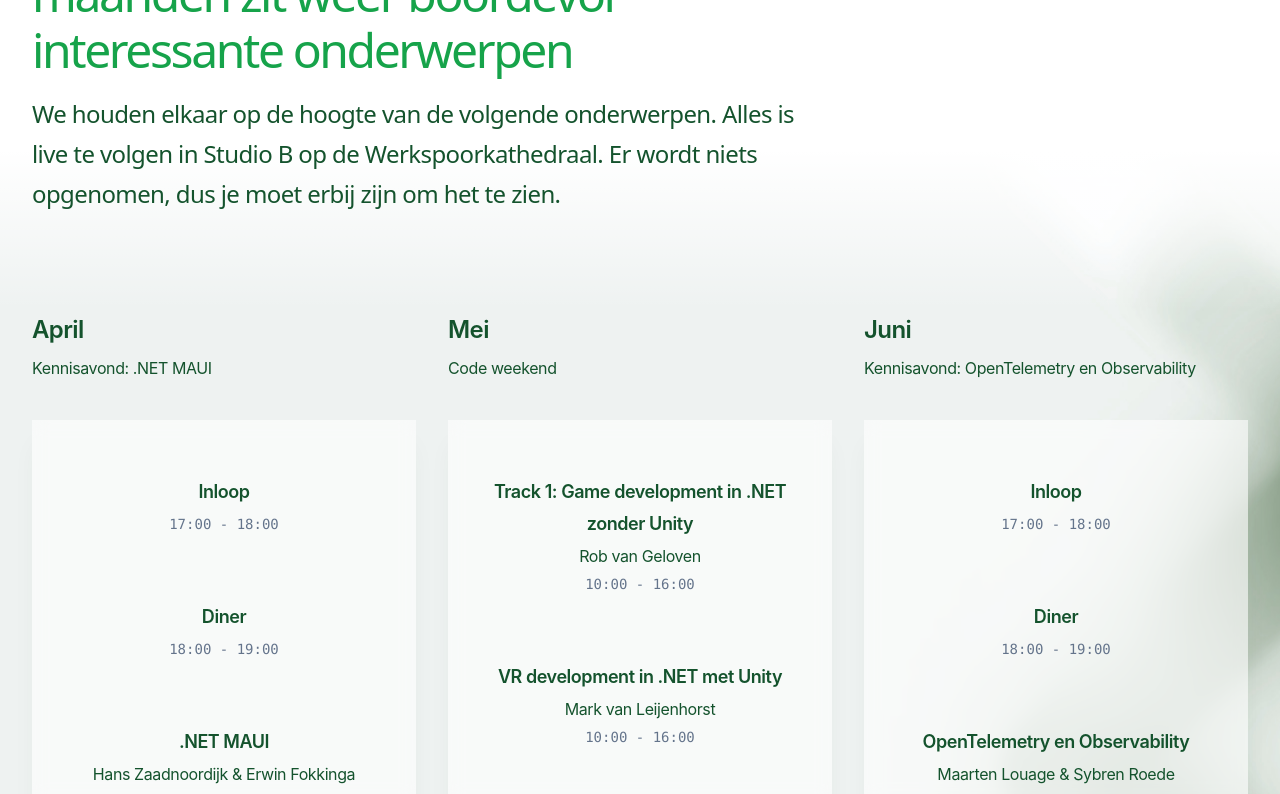
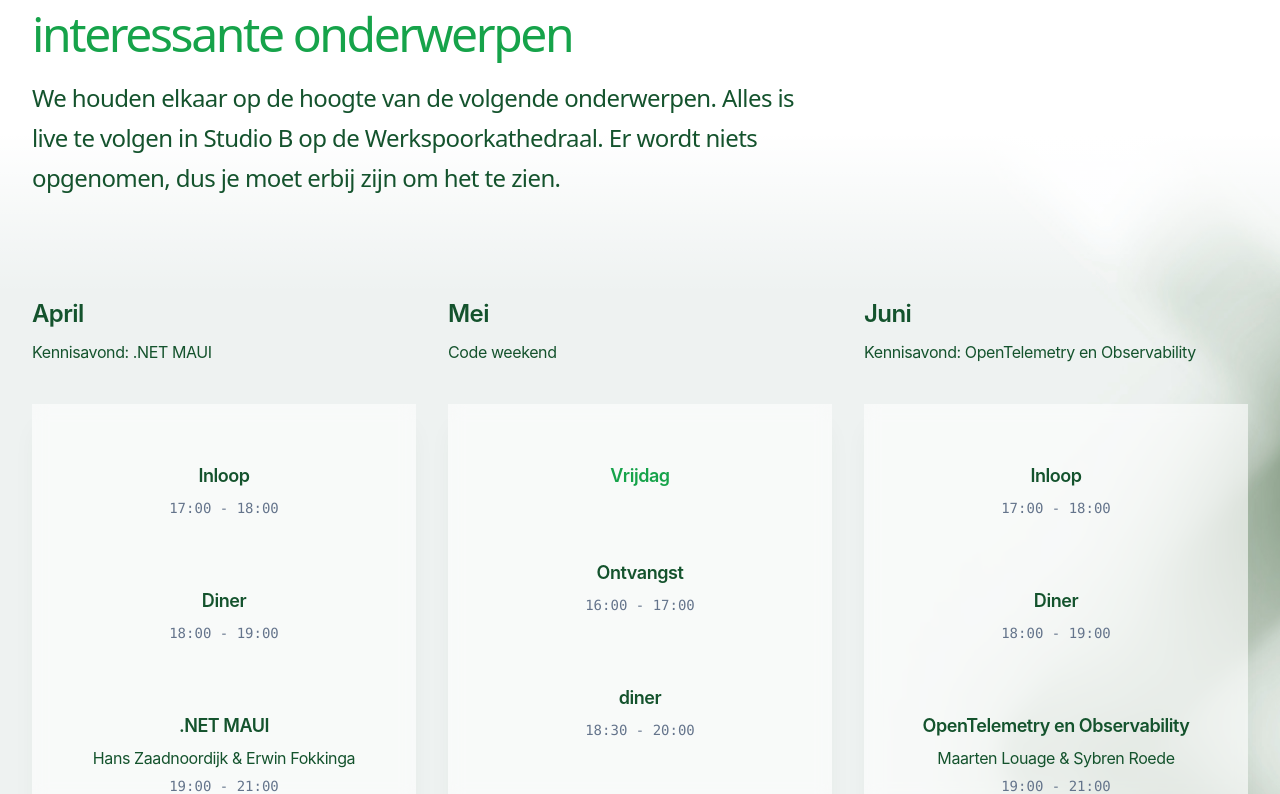
Before and after one commit to mlouage/XPRTZ.knowledge, a Next.js app: page / in a window 1280 px wide. Shown: the part 2000-2794 px from the top of the page. Built offline with nearby package versions, Linux system fonts and the light colour scheme.

Commit message:
Update May (#6)

```diff
--- a/src/components/Hero.jsx
+++ b/src/components/Hero.jsx
@@ -21,7 +21,7 @@ export function Hero() {
       </div>
       <Container className="relative">
         <div className="mx-auto max-w-2xl lg:max-w-4xl lg:px-12">
-          <h1 className="font-display text-5xl font-bold tracking-tighter text-green-600 sm:text-7xl">
+          <h1 className="font-display text-4xl font-bold tracking-tighter text-green-600 sm:text-6xl">
             <span>XPRTZ.knowledge</span>
           </h1>
           <div className="mt-6 space-y-6 font-display text-2xl tracking-tight text-green-900">
--- a/src/components/Schedule.jsx
+++ b/src/components/Schedule.jsx
@@ -45,37 +45,107 @@ const schedule = [
     },
     {
         date: 'Mei',
-        dateTime: '2023-04-06',
+        dateTime: '2023-05-12',
         summary:
             'Code weekend',
         timeSlots: [
             {
+                id: 0,
+                name: null,
+                description: 'Vrijdag',
+                start: null,
+                end: null,
+            },
+            {
                 id: 1,
-                name: 'Rob van Geloven',
-                description: 'Track 1: Game development in .NET zonder Unity',
-                start: '10:00',
-                end: '16:00',
+                name: null,
+                description: 'Ontvangst',
+                start: '16:00',
+                end: '17:00',
             },
             {
                 id: 2,
-                name: 'Mark van Leijenhorst',
-                description: 'VR development in .NET met Unity',
-                start: '10:00',
-                end: '16:00',
+                name: null,
+                description: 'diner',
+                start: '18:30',
+                end: '20:00',
             },
             {
                 id: 3,
-                name: 'Stefan van Tilborg',
-                description: 'Lego Robots bouwen met .NET',
-                start: '10:00',
-                end: '16:00',
+                name: null,
+                description: 'Whiskey proeverij',
+                start: '20:00',
+                end: null,
+            },
+            {
+                id: 39,
+                name: null,
+                description: 'Zaterdag',
+                start: null,
+                end: null,
             },
             {
                 id: 4,
                 name: null,
-                description: 'Whiskey proeverij',
-                start: '10:00',
-                end: '16:00',
+                description: 'Ontbijt',
+                start: '08:00',
+                end: '09:00',
+            },
+            {
+                id: 5,
+                name: 'Rob van Geloven',
+                description: 'Tech Track 1: Writing a retro emulator in C#',
+                start: '09:00',
+                end: '14:00',
+            },
+            {
+                id: 6,
+                name: 'Mark van Leijenhorst',
+                description: 'Tech Track 2: VR development in .NET met Unity',
+                start: '09:00',
+                end: '14:00',
+            },
+            {
+                id: 7,
+                name: null,
+                description: 'Workshop: Eijscoach',
+                start: '14:00',
+                end: '17:00',
+            },
+            {
+                id: 8,
+                name: null,
+                description: 'BBQ en avond activiteiten',
+                start: '18:00',
+                end: null,
+            },
+            {
+                id: 89,
+                name: null,
+                description: 'Zondag',
+                start: null,
+                end: null,
+            },
+            {
+                id: 9,
+                name: null,
+                description: 'Ontbijt',
+                start: '08:00',
+                end: '09:00',
+            },
+            {
+                id: 10,
+                name: 'Stefan van Tilborg',
+                description: 'Tech Track: Lego Robots bouwen met .NET',
+                start: '09:00',
+                end: '12:00',
+            },
+            {
+                id: 11,
+                name: null,
+                description: 'Lunch en vertrek',
+                start: '12:00',
+                end: '14:00',
             },
         ],
     },
@@ -210,14 +280,22 @@ function TimeSlots({ day, className }) {
                     {timeSlotIndex > 0 && (
                         <div className="mx-auto mb-8 h-px w-48 bg-lime-20" />
                     )}
+                    {timeSlot.description && timeSlot.start && (
                         <h4 className="text-lg font-semibold tracking-tight text-green-900">
                             {timeSlot.description}
                         </h4>
+                    )}
+                    {timeSlot.description && timeSlot.start == null && timeSlot.end == null && (
+                        <h4 className="text-lg font-semibold tracking-tight text-green-600">
+                            {timeSlot.description}
+                        </h4>
+                    )}
                     {timeSlot.name && (
                         <p className="mt-1 tracking-tight text-green-900">
                             {timeSlot.name}
                         </p>
                     )}
+                    {timeSlot.start && timeSlot.end && (
                         <p className="mt-1 font-mono text-sm text-slate-500">
                             <time dateTime={`${day.dateTime}T${timeSlot.start}-08:00`}>
                                 {timeSlot.start}
@@ -226,8 +304,15 @@ function TimeSlots({ day, className }) {
                             <time dateTime={`${day.dateTime}T${timeSlot.end}-08:00`}>
                                 {timeSlot.end}
                             </time>{' '}
-
                         </p>
+                    )}
+                    {timeSlot.start && timeSlot.end == null && (
+                        <p className="mt-1 font-mono text-sm text-slate-500">
+                            <time dateTime={`${day.dateTime}T${timeSlot.start}-08:00`}>
+                                {timeSlot.start}
+                            </time>
+                        </p>
+                    )}
                 </li>
             ))}
         </ol>
```
Lines whose indentation alone changed are shown as unchanged.
